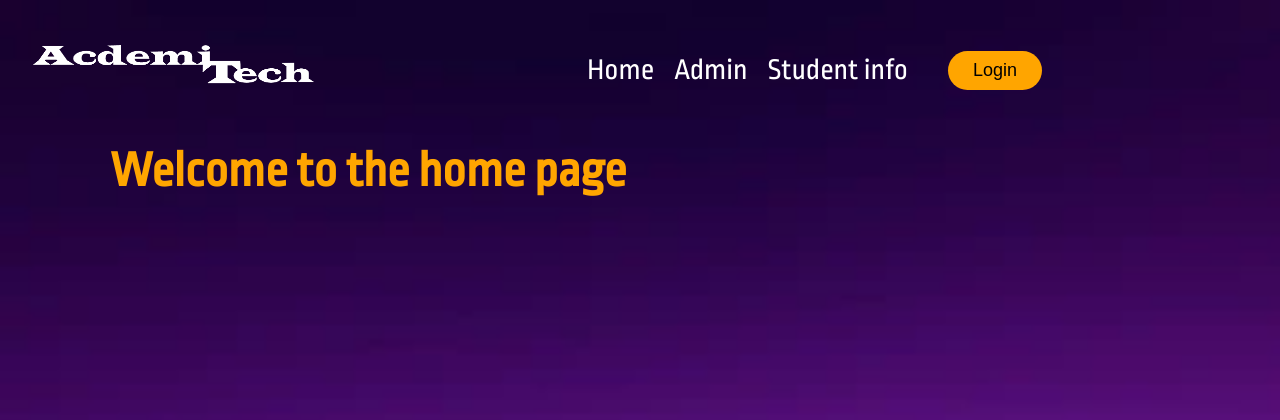
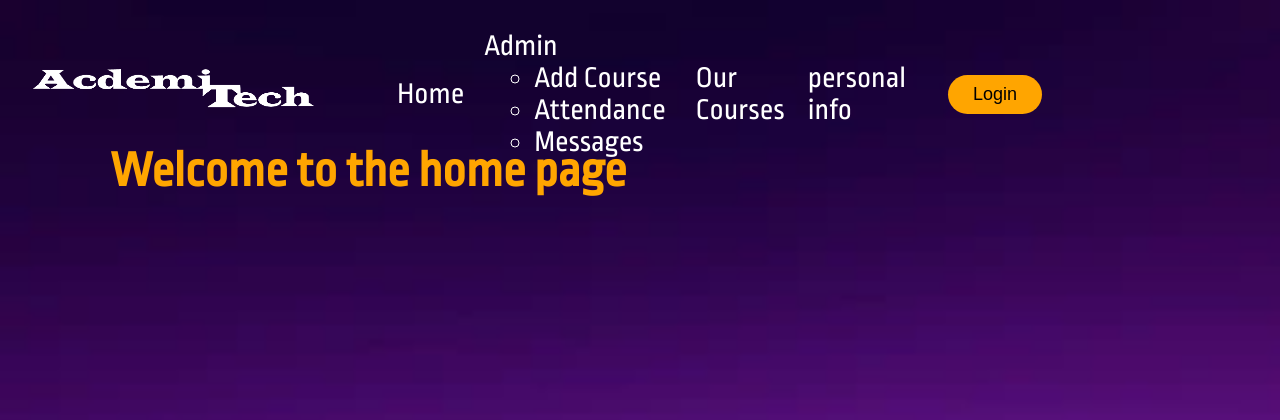
Before and after one commit to Gali135/1303-flask-student-project, a Flask app: page / in a window 1280 px wide. Shown: the top 420 px of the page. Run offline with Flask 3, Linux system fonts and the light colour scheme.

Commit message:
navbar dropdown menu in prog

```diff
--- a/static/index.js
+++ b/static/index.js
@@ -33,3 +33,19 @@ function Message(props){
 }
 
 reactDOM.render(<Message interval={5000} />, document.getElementById("messages"));
+
+var dropdowns = document.getElementsByClassName("dropdown");
+
+for (var i = 0; i < dropdowns.length; i++) {
+  dropdowns[i].addEventListener("mouseover", function() {
+    this.classList.add("open");
+    var dropdownMenu = this.getElementsByClassName("dropdown-menu")[0];
+    dropdownMenu.style.display = "block";
+  });
+
+  dropdowns[i].addEventListener("mouseout", function() {
+    this.classList.remove("open");
+    var dropdownMenu = this.getElementsByClassName("dropdown-menu")[0];
+    dropdownMenu.style.display = "none";
+  });
+}
--- a/templates/navbar.html
+++ b/templates/navbar.html
@@ -4,10 +4,16 @@
     <nav>
         <ul class="nav_links">
             <li><a href="/"> Home</a></li>
-            <li><a href="/admin">Admin</a></li>
-            <!-- <li><a href="/add_course"> Add Course</a></li> -->
-            <li><a href="/student_info">Student info</a></li>
-            <!-- <li><a href="/courses/attendance">Attendance</a></li> -->
+            <li class="dropdown">
+                <a href="#">Admin</a>
+                <ul class="dropdown-menu">
+                    <li><a href="/admin"> Add Course</a></li>
+                    <li><a href="/courses/attendance"> Attendance</a></li>
+                    <li><a href="#"> Messages</a></li>
+                </ul>
+            </li>
+            <li><a href="/courses"> Our Courses</a></li>
+            <li><a href="/student_info">personal info</a></li>
         </ul>
         <!-- <form action="/search" method="POST">
             <input type="text" name="word" autofocus>
```
